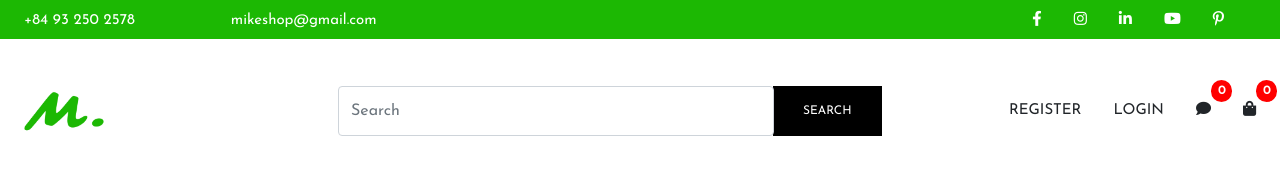
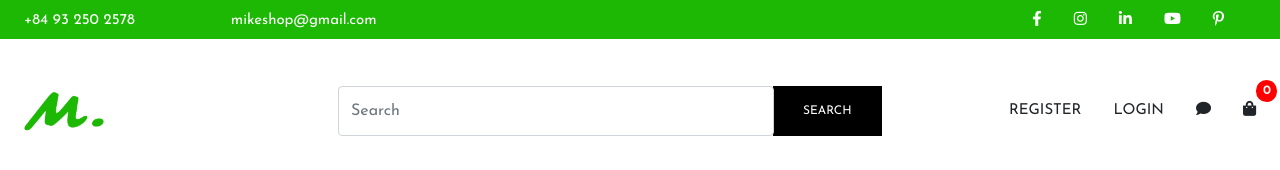
Before and after one commit to maithedung/mikeshop-frontend, a React (Create React App) app: page /login in a window 1280 px wide. Shown: the top 170 px of the page. Built offline with nearby package versions, Linux system fonts and the light colour scheme; no server answers.

Commit message:
Update Header.js

```diff
--- a/src/components/Header/Header.js
+++ b/src/components/Header/Header.js
@@ -162,7 +162,6 @@ const Header = () => {
                             </>)}
                             <a href={MIKE_CHAT}>
                                 <i className="fas fa-comment"></i>
-                                <span className="badge">{cartItems.length}</span>
                             </a>
                             <Link to="/cart">
                                 <i className="fas fa-shopping-bag"></i>
```
